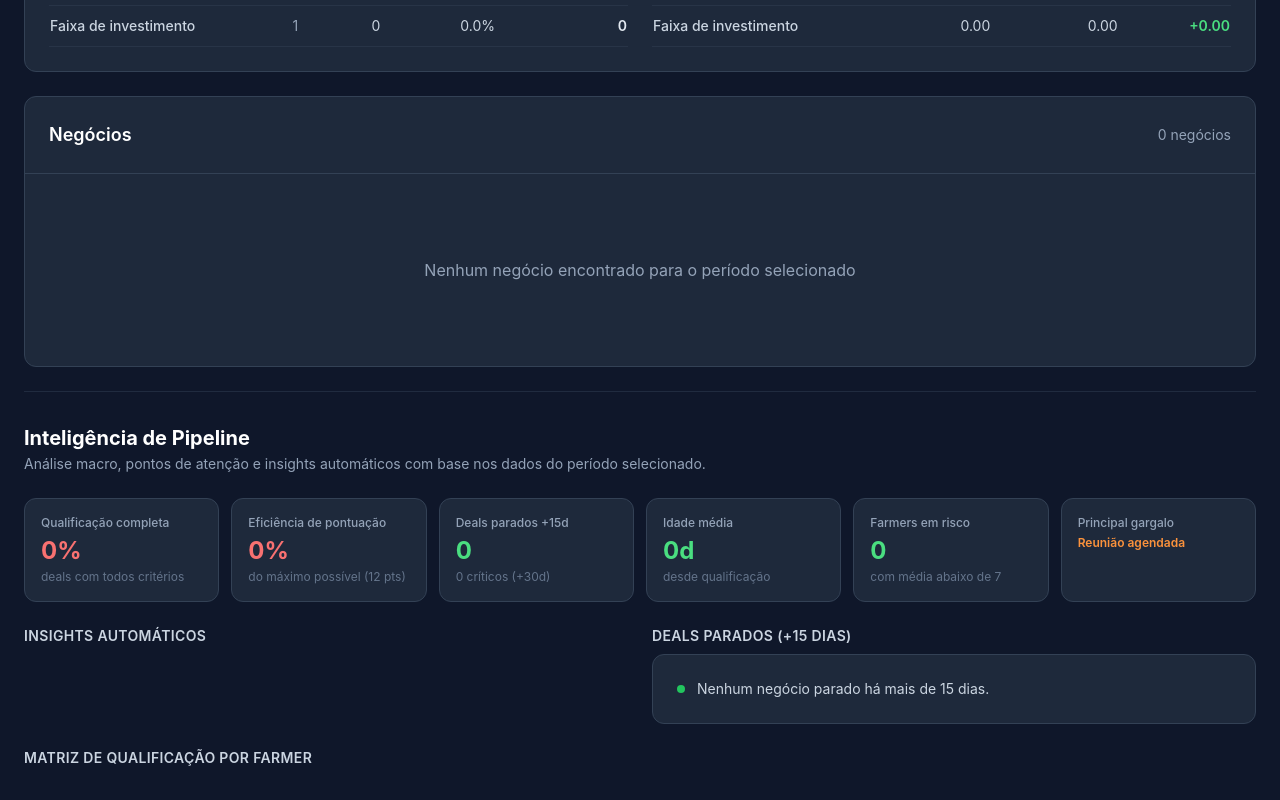
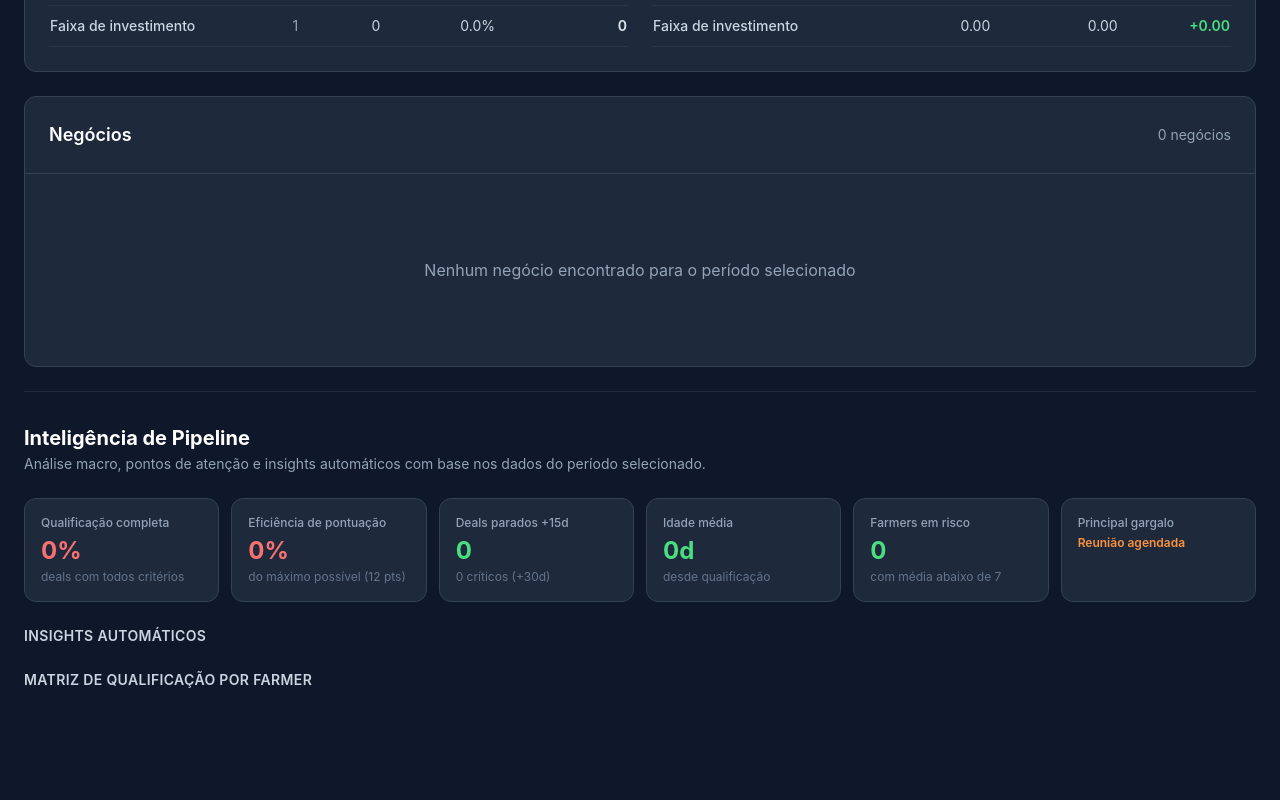
Before and after one commit to leandrobengochea-boop/farmers-dashboard, a Next.js app: page /dashboard in a window 1280 px wide. Shown: the part 1126-1926 px from the top of the page. After the commit the page ends 1848 px from the top, so only its background shows below. Built offline with nearby package versions, Linux system fonts and the light colour scheme.

Commit message:
Remove stale deals table — layout mais limpo

```diff
--- a/components/DashboardClient.tsx
+++ b/components/DashboardClient.tsx
@@ -12,7 +12,6 @@ import CriteriaAnalysis from './CriteriaAnalysis'
 import DealsTable from './DealsTable'
 import { MacroKPIBar, InsightList } from './insights/InsightCards'
 import FarmerMatrix from './insights/FarmerMatrix'
-import StaleDealsTable from './insights/StaleDealsTable'
 import {
   computeFarmerRanking,
   computeScoreDistribution,
@@ -24,7 +23,6 @@ import {
 import {
   computeFarmerMatrix,
   computeMacroKPIs,
-  computeStaleDeals,
   generateInsights,
 } from '@/lib/insights'
 
@@ -85,7 +83,6 @@ export default function DashboardClient({
   const summaryStats = useMemo(() => computeSummaryStats(filteredDeals), [filteredDeals])
   const farmerMatrix = useMemo(() => computeFarmerMatrix(filteredDeals), [filteredDeals])
   const macroKPIs = useMemo(() => computeMacroKPIs(filteredDeals, farmerMatrix), [filteredDeals, farmerMatrix])
-  const staleDeals = useMemo(() => computeStaleDeals(filteredDeals, 15), [filteredDeals])
   const insights = useMemo(() => generateInsights(filteredDeals, farmerMatrix), [filteredDeals, farmerMatrix])
 
   return (
@@ -177,16 +174,10 @@ export default function DashboardClient({
           {/* KPIs macro */}
           <MacroKPIBar kpis={macroKPIs} />
 
-          {/* Insights automáticos + Stale lado a lado em lg */}
-          <div className="grid grid-cols-1 lg:grid-cols-2 gap-6">
-            <div className="space-y-2">
-              <h3 className="text-slate-300 font-semibold text-sm uppercase tracking-wide">Insights automáticos</h3>
-              <InsightList insights={insights} />
-            </div>
-            <div className="space-y-2">
-              <h3 className="text-slate-300 font-semibold text-sm uppercase tracking-wide">Deals parados (+15 dias)</h3>
-              <StaleDealsTable deals={staleDeals} />
-            </div>
+          {/* Insights automáticos */}
+          <div className="space-y-2">
+            <h3 className="text-slate-300 font-semibold text-sm uppercase tracking-wide">Insights automáticos</h3>
+            <InsightList insights={insights} />
           </div>
 
           {/* Matriz Farmer × Critério */}
```
